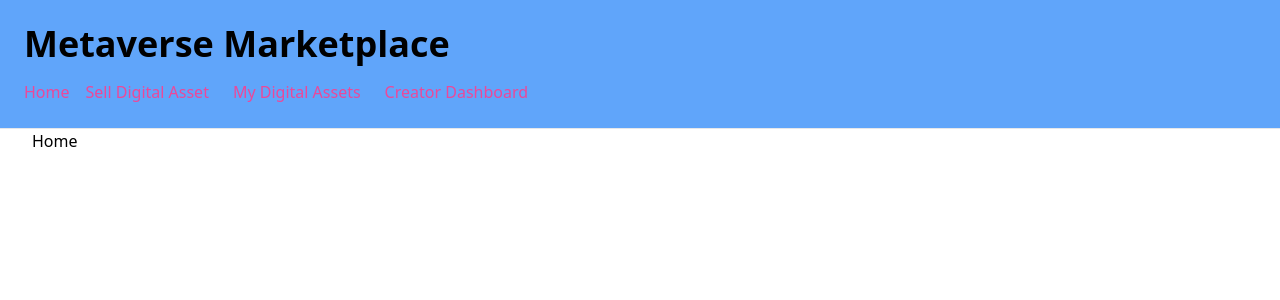
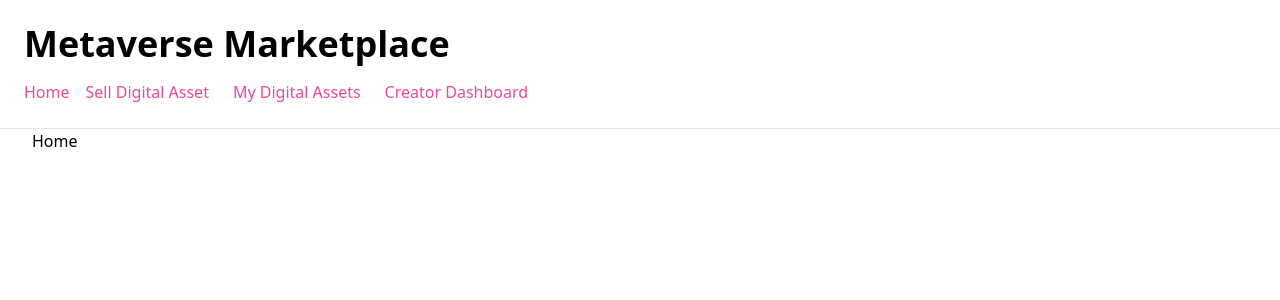
Before and after one commit to sohomx/nft-merchandise, a Next.js app: page / in a window 1280 px wide. Shown: the top 300 px of the page. Built offline with nearby package versions, Linux system fonts and the light colour scheme.

Commit message:
everything is ok with tailwind

```diff
--- a/pages/_app.js
+++ b/pages/_app.js
@@ -5,7 +5,7 @@ import Link from "next/link";
 function MyApp({ Component, pageProps }) {
   return (
     <div>
-      <nav className="bg-blue-400 border-b p-6">
+      <nav className="border-b p-6">
         <p className="text-4xl font-bold">Metaverse Marketplace</p>
         <div className="flex mt-4">
           <Link href="/">
```
